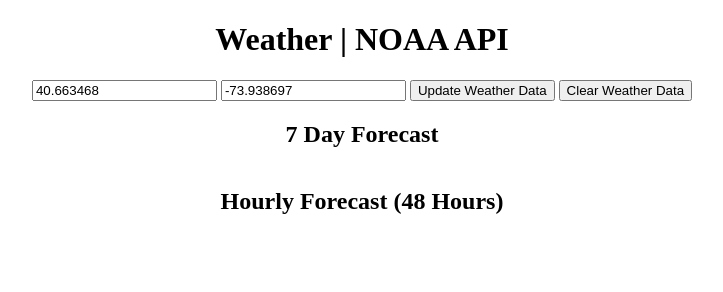
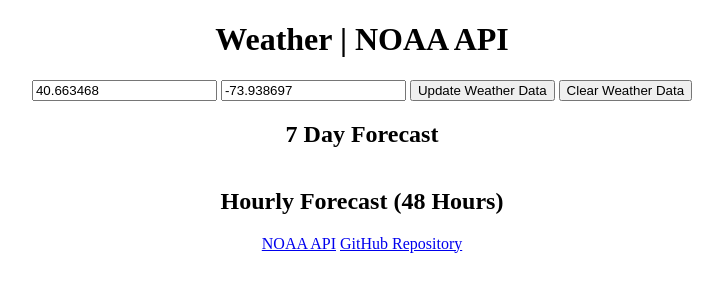
Before and after one commit to willbushie/JS_Weather_App-DDC-005, a plain HTML site: page public/index.html in a window 1280 px wide. Shown: the whole page, without its empty margins (278-1001 px from the left). Drawn offline with Linux system fonts and the light colour scheme.

Commit message:
add page header and footer - needs further styling

```diff
--- a/public/index.html
+++ b/public/index.html
@@ -8,6 +8,9 @@
         <title id="tab_name">Weather</title>
     </head>
     <body>
+        <!-- Header -->
+        <header></header>
+
         <h1 id="page_header">Weather | NOAA API</h1>
         <div id="location_selection_container">
             <input id="longitude_input" type="text" value="40.663468"></input>
@@ -24,6 +27,14 @@
         <h2 id="hourly_header">Hourly Forecast (48 Hours)</h2>
         <div id="hourly_container"></div>
 
+        <!-- Page Footer -->
+        <footer class="page_footer">
+            <div id="page_links" style="text-align: center;">
+                <a href="https://www.weather.gov/documentation/services-web-api">NOAA API</a>
+                <a href="https://github.com/willbushie/JS_Weather_App-DDC-005">GitHub Repository</a>
+            </div>
+        </footer>
+
         <!-- Set JS Reference -->
         <script src="index.js"></script>
     </body>
--- a/public/style.css
+++ b/public/style.css
@@ -50,3 +50,8 @@
     padding: 6px;
     margin: 8px;
 }
+
+/* Footer */
+.page_footer {}
+
+#page_links {}
```
